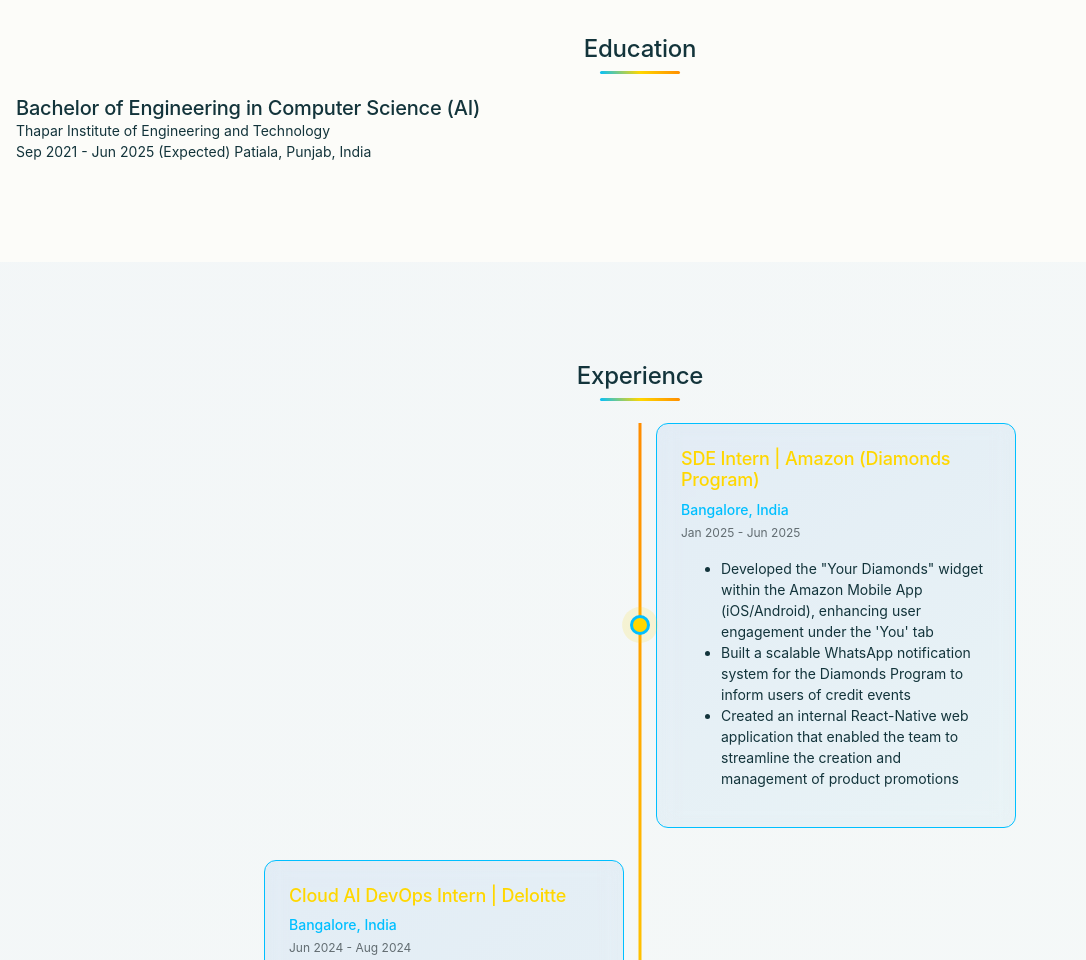
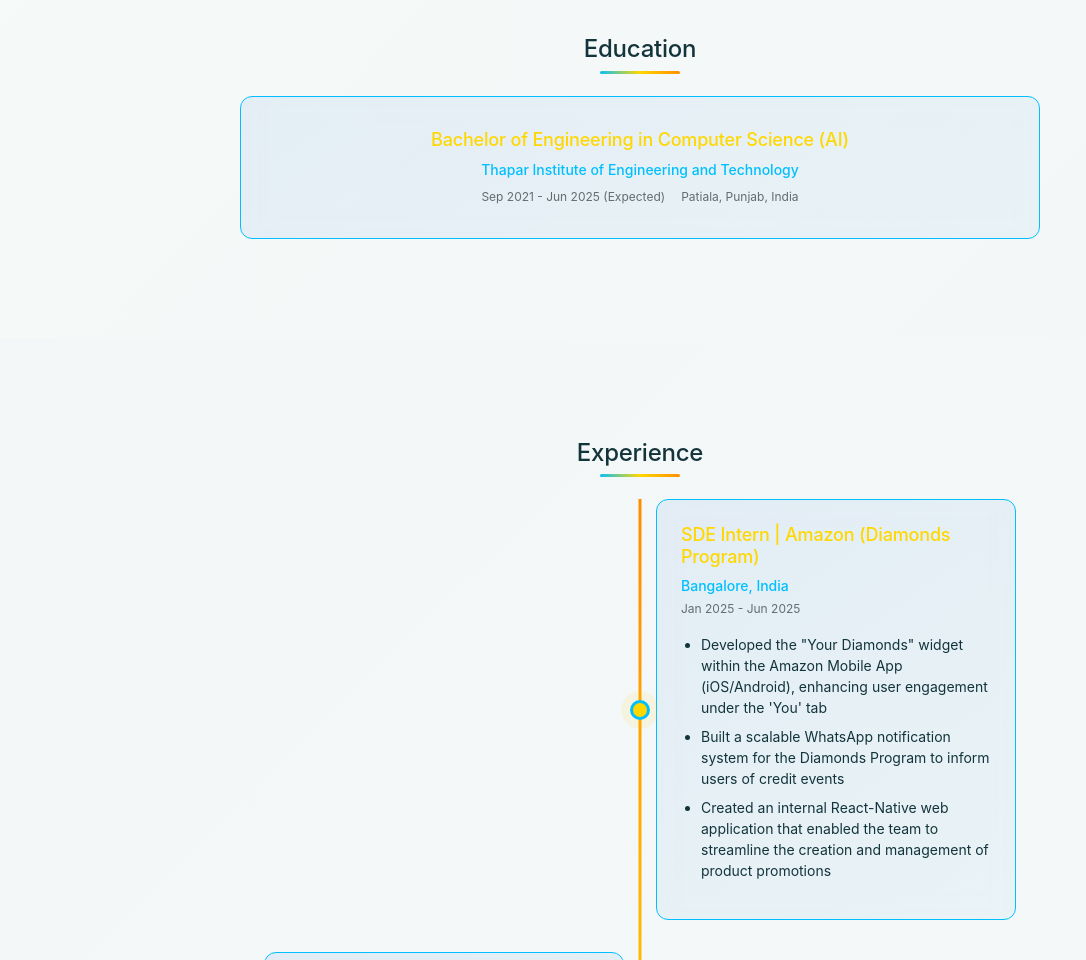
Before and after one commit to creater29/creater29.github.io, a plain HTML site: page index.html in a window 1280 px wide. Shown: the part 1460-2420 px from the top of the page, without its empty margins (0-1086 px from the left). Drawn offline with Linux system fonts and the light colour scheme; a web font is replaced by a local one.

Commit message:
Update style.css

```diff
--- a/style.css
+++ b/style.css
@@ -1558,3 +1558,92 @@ textarea.form-control {
 [data-aos="fade-up"].aos-animate {
   transform: translateY(0);
 }
+
+/* Add to the end of existing CSS */
+
+/* Education Section */
+.education.section {
+  background: linear-gradient(135deg, rgba(135, 206, 235, 0.05) 0%, rgba(74, 144, 226, 0.05) 100%);
+}
+
+.education__content {
+  max-width: 800px;
+  margin: 0 auto;
+}
+
+.education-card {
+  background: var(--gradient-card);
+  padding: var(--space-32);
+  border-radius: var(--radius-lg);
+  border: 1px solid var(--sao-interface);
+  backdrop-filter: blur(10px);
+  text-align: center;
+  transition: all var(--duration-normal) var(--ease-standard);
+}
+
+.education-card:hover {
+  transform: translateY(-5px);
+  box-shadow: 0 10px 30px rgba(0, 191, 255, 0.3);
+}
+
+.education-card__title {
+  font-size: var(--font-size-xl);
+  margin-bottom: var(--space-8);
+  color: var(--slime-accent);
+}
+
+.education-card__institute {
+  font-weight: var(--font-weight-medium);
+  color: var(--sao-interface);
+  margin-bottom: var(--space-8);
+}
+
+.education-card__details {
+  display: flex;
+  justify-content: center;
+  gap: var(--space-16);
+  font-size: var(--font-size-sm);
+  color: var(--color-text-secondary);
+}
+
+/* Experience card list styles */
+.experience-card__description {
+  padding-left: 20px;
+}
+
+.experience-card__description li {
+  margin-bottom: 8px;
+  line-height: 1.5;
+}
+
+/* Skills section adjustments */
+.skills__categories {
+  grid-template-columns: repeat(auto-fit, minmax(300px, 1fr));
+  gap: var(--space-24);
+}
+
+.skill-category {
+  background: var(--gradient-card);
+  padding: var(--space-24);
+  border-radius: var(--radius-lg);
+  border: 1px solid var(--sao-interface);
+  backdrop-filter: blur(5px);
+}
+
+/* Project card adjustments */
+.project-card {
+  height: 100%;
+  display: flex;
+  flex-direction: column;
+}
+
+.project-card__description {
+  flex-grow: 1;
+}
+
+/* Contact info adjustments */
+.contact__info {
+  display: flex;
+  flex-direction: column;
+  gap: var(--space-12);
+}
```
